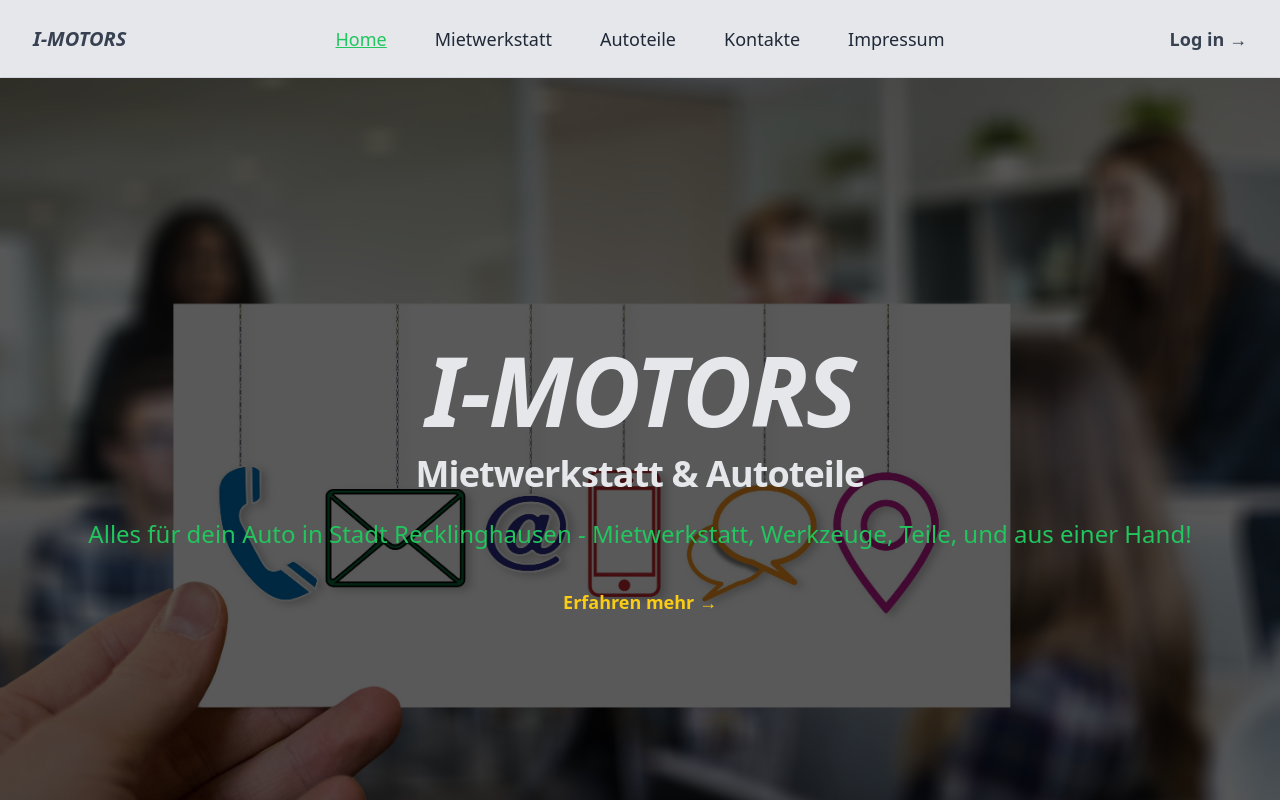
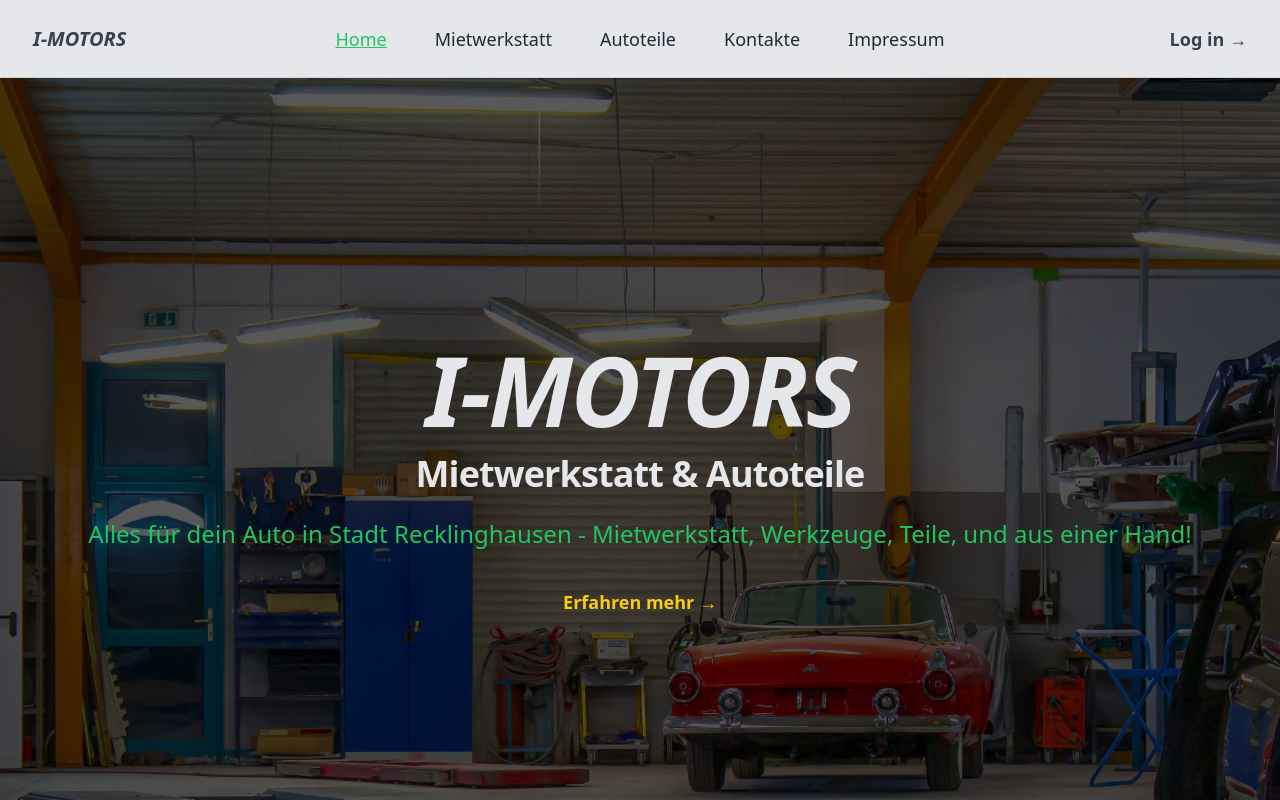
Before and after one commit to kostarusin/i-motors, a Next.js app: page / in a window 1280 px wide. Shown: the top 800 px of the page. Built offline with nearby package versions, Linux system fonts and the light colour scheme.

Commit message:
hero image

```diff
--- a/src/app/page.tsx
+++ b/src/app/page.tsx
@@ -11,7 +11,7 @@ export default function Page() {
       <div
         className="relative isolate px-6 lg:px-8 "
         style={{
-          backgroundImage: "url('/contact-3994018.jpg')",
+          backgroundImage: "url('/antique-car-4804725.jpg')",
           backgroundSize: 'cover',
           backgroundPosition: 'center',
           height: '100vh', // Adjust the height as needed
```
